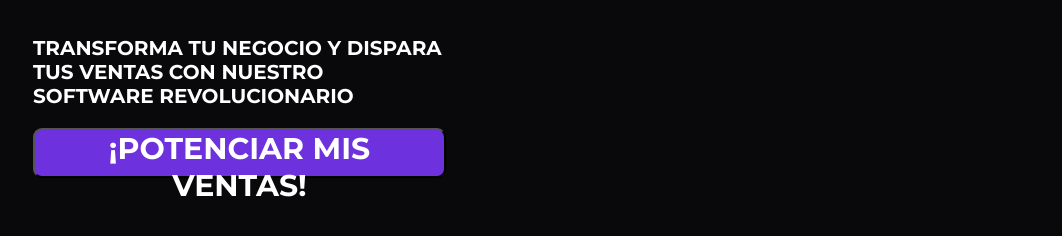
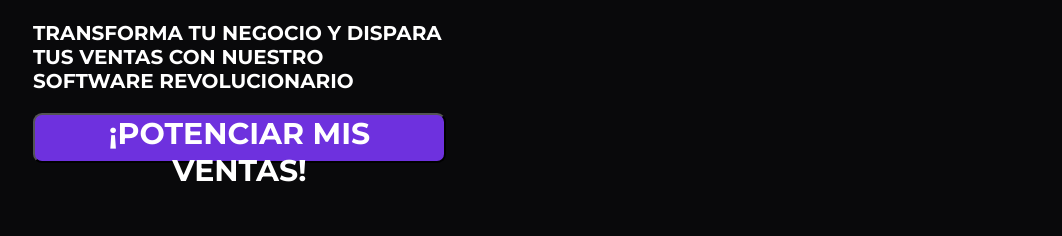
Before and after one commit to JhonCDeveloper/WISECHAT, a plain HTML site: page index.html in a window 1280 px wide. Shown: the part 680-916 px from the top of the page, without its empty margins (107-1169 px from the left). Drawn offline with Linux system fonts and the light colour scheme.

Commit message:
margin top

```diff
--- a/CSS/WiseChat.css
+++ b/CSS/WiseChat.css
@@ -89,7 +89,7 @@ h1 {
 .transforma {
     color: white;
     font-size: 20px;
-    margin-top: 40px;
+    margin-top: 25px;
     font-weight: 700;
 }
 
```
